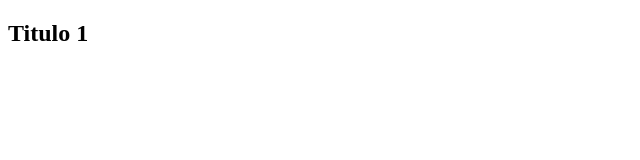
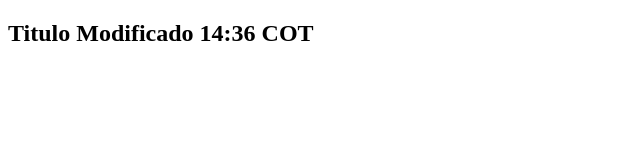
Before and after one commit to cframirezg/hello-world-git, a plain HTML site: page index.html in a window 1280 px wide. Shown: the whole page, without its empty margins (0-640 px from the left). Drawn offline with Linux system fonts and the light colour scheme.

Commit message:
se modificó index nuevamente

```diff
--- a/index.html
+++ b/index.html
@@ -6,6 +6,6 @@
     <title>Demo Git</title>
 </head>
 <body>
-    <h2>Titulo 1</h2>
+    <h2>Titulo Modificado 14:36 COT</h2>
 </body>
 </html>
```
